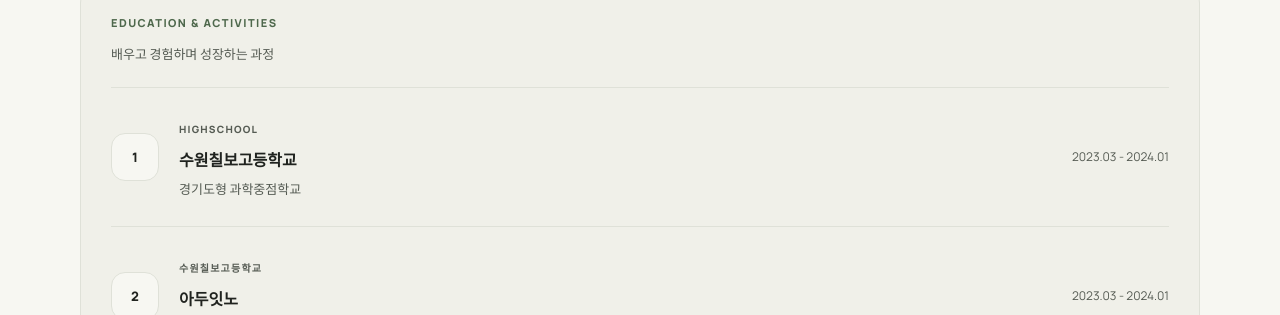
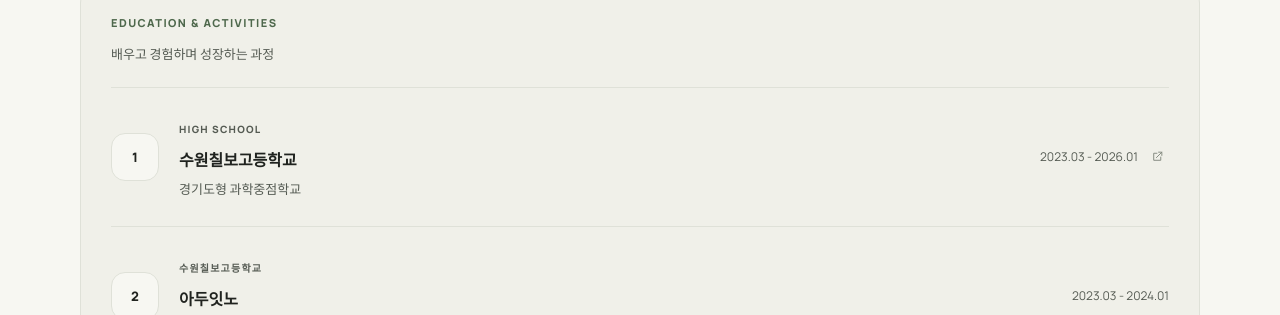
Before and after one commit to pms0602/pms0602.github.io, a Jekyll site: the page built from index.html, in a window 1280 px wide and 900 px high, scrolled down 897 px. Shown: the part 138-453 px from the top of the window. Built offline with Jekyll 4.4.1, drawn with Linux system fonts in a browser that asks for light colours.

Commit message:
update activities

```diff
--- a/index.html
+++ b/index.html
@@ -52,13 +52,26 @@ description: 개발과 보안, 배움의 과정을 기록하는 기술 블로그
     <article class="profile-item">
       <div class="profile-icon">1</div>
       <div class="profile-info">
-        <span class="profile-type">HIGHSCHOOL</span>
+        <span class="profile-type">HIGH SCHOOL</span>
         <h3>수원칠보고등학교</h3>
         <p>경기도형 과학중점학교</p>
       </div>
+      <div class="profile-date-row">
+    <span class="profile-date">2023.03 - 2026.01</span>
 
-    <span class="profile-date">2023.03 - 2024.01</span>
-
+    <a href="https://namu.wiki/w/%EC%88%98%EC%9B%90%EC%B9%A0%EB%B3%B4%EA%B3%A0%EB%93%B1%ED%95%99%EA%B5%90"
+       class="activity-link"
+       target="_blank"
+       rel="noopener noreferrer"
+       aria-label="참고 링크 열기"
+       title="참고 링크">
+      <svg viewBox="0 0 24 24" fill="none">
+        <path d="M14 4H20V10" />
+        <path d="M20 4L10 14" />
+        <path d="M18 13V19H5V6H11" />
+      </svg>
+    </a>
+  </div>
     </article>
 
     <article class="profile-item">
```
